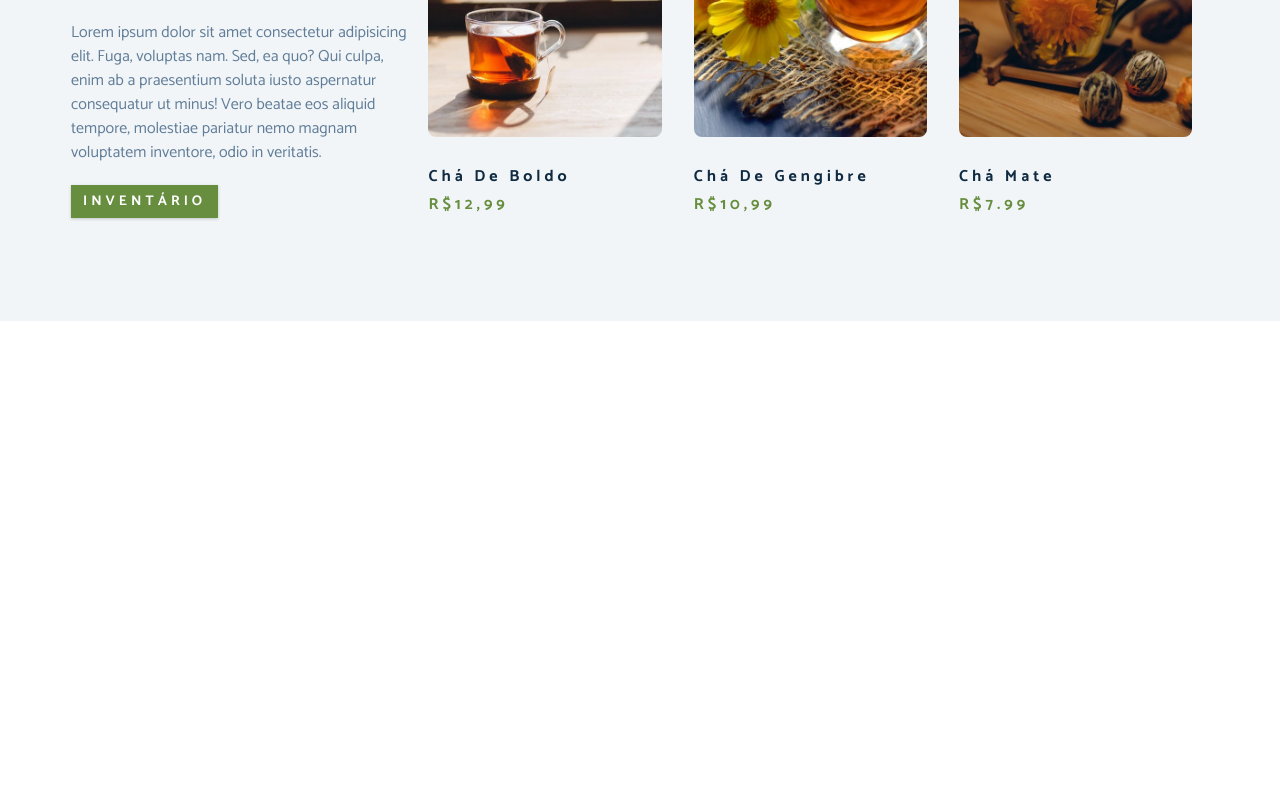
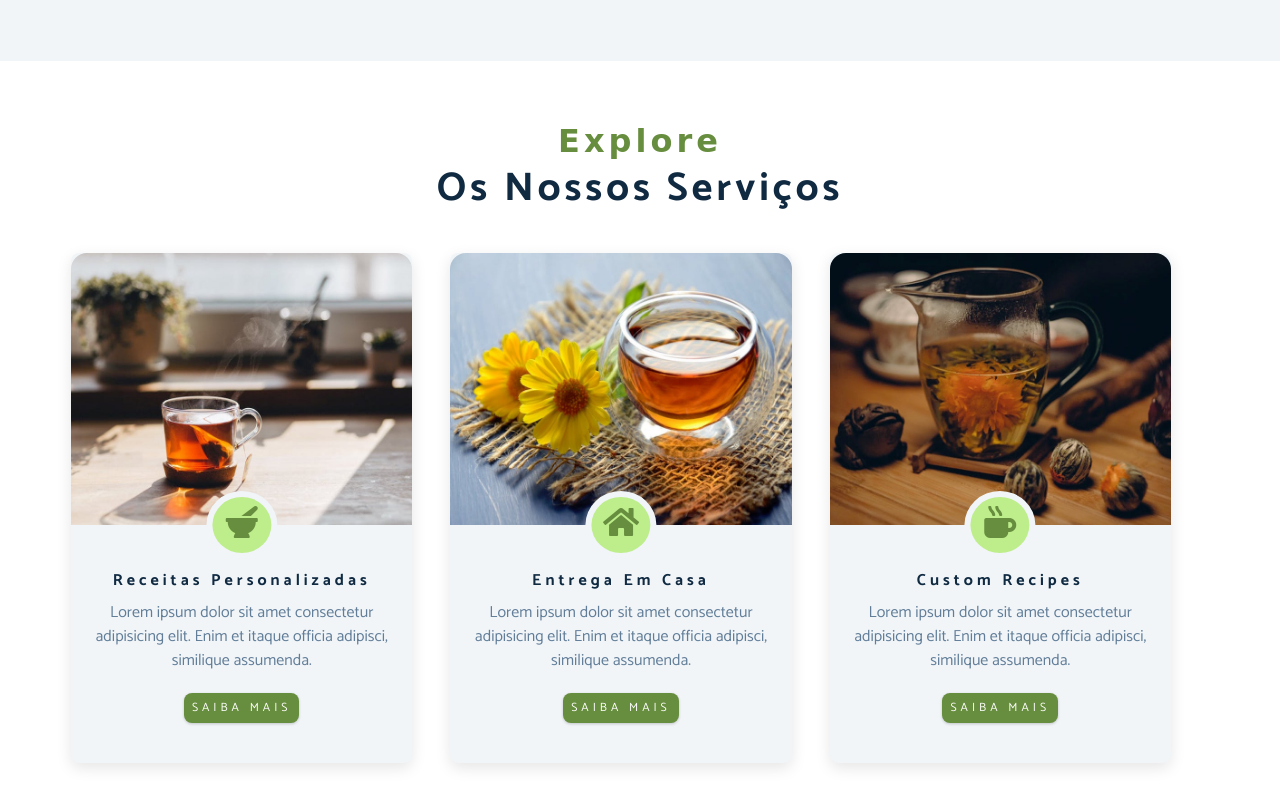
Before and after one commit to daniel-espindola/tea-station, a plain HTML site: page index.html in a window 1280 px wide. Shown: the part 2082-2888 px from the top of the page. Before the commit the page ends 2403 px from the top, so only its background shows below. Drawn offline with Linux system fonts and the light colour scheme; a web font is replaced by a local one.

Commit message:
seção serviços finalizada

```diff
--- a/css/styles.css
+++ b/css/styles.css
@@ -225,13 +225,13 @@ p {
   }
 }
 
-@media screen and (min-width: 1200px) {
+@media screen and (min-width: 800px) {
   .skill {
     width: 50%;
   }
 }
 
-@media screen and (min-width: 1600px) {
+@media screen and (min-width: 1200px) {
   .skill {
     width: 25%;
   }
@@ -267,7 +267,7 @@ p {
 
 .about-picture-container:hover .about-picture {
   transform: scale(1.2);
-  opacity: 0.5;
+  opacity: 0.7;
 }
 
 .about-picture {
@@ -358,3 +358,83 @@ p {
     padding: 0 1rem;
   }
 }
+
+/*===============================Services===================================*/
+
+.services-title {
+  margin-top: 4rem;
+  margin-bottom: -4rem;
+  text-align: center;
+}
+
+.service-card {
+  margin: 2rem 0;
+  background-color: var(--clr-grey-10);
+  border-radius: var(--radius);
+  box-shadow: 0 5px 15px rgb(0, 0, 0, 0.1);
+  transition: var(--transition);
+}
+
+.service-card:hover {
+  box-shadow: 0 5px 15px rgb(0, 0, 0, 0.2);
+  transform: scale(1.02);
+}
+
+.service-info {
+  text-align: center;
+  padding-top: 4rem;
+  padding: 3rem 1rem 2.5rem 1rem;
+}
+
+.services-btn {
+  border-radius: var(--radius);
+  font-size: 0.75rem;
+  font-weight: 400;
+  padding: 0.375rem 0.5rem;
+  margin-top: 1.25rem;
+}
+
+.services-image-container {
+  position: relative;
+}
+
+.service-image {
+  height: 17rem;
+  object-fit: cover;
+  border-radius: 1rem 1rem 0 0;
+}
+
+.service-icon {
+  color: var(--clr-primary);
+  font-size: 2rem;
+  background-color: var(--clr-primary-light);
+  border-radius: 50%;
+  position: absolute;
+  display: inline-block;
+  padding: 0.25rem 0.6rem;
+  left: 50%;
+  bottom: 0px;
+  transform: translate(-50%, 50%);
+  border: solid 0.375rem var(--clr-grey-10);
+}
+
+.service-info p {
+  color: var(--clr-grey-5);
+  max-width: 20rem;
+  margin: 0 auto;
+}
+
+@media screen and (min-width: 765px) {
+  .service-card {
+    float: left;
+    width: 45%;
+    margin-right: 5%;
+  }
+}
+@media screen and (min-width: 986px) {
+  .service-card {
+    float: left;
+    width: 30%;
+    margin-right: 3.33%;
+  }
+}
--- a/index.html
+++ b/index.html
@@ -5,7 +5,7 @@
   <meta charset="UTF-8" />
   <meta name="viewport" content="width=device-width, initial-scale=1.0" />
   <meta http-equiv="X-UA-Compatible" content="ie=edge" />
-  <title>Tea Station || Home</title>
+  <title>Estação do Chá</title>
   <!-- font-awesome -->
   <link rel="stylesheet" href="./fontawesome-free-5.12.1-web/css/all.min.css" />
   <!-- custom css -->
@@ -132,6 +132,62 @@
     </div>
   </section>
   <!----------------------------------------------------- end of products --------------------------------------------------------->
+  <!----------------------------------------------------- services --------------------------------------------------------->
+  <section class="services">
+    <div class="section-title services-title">
+      <h3>explore</h3>
+      <h2>os nossos serviços</h2>
+    </div>
+    <div class="section-center clearfix">
+      <!-- um serviço -->
+      <article class="service-card">
+        <div class="services-image-container">
+          <img src="./images/product-1.jpeg" alt="" class="service-image">
+          <span class="service-icon"><i class="fas fa-mortar-pestle fa-fw"></i></span>
+        </div>
+        <div class="service-info">
+          <h4>receitas personalizadas</h4>
+          <p>Lorem ipsum dolor sit amet consectetur adipisicing elit. Enim et itaque officia
+            adipisci, similique
+            assumenda.</p>
+          <a href="products.html" class="btn services-btn">saiba mais</a>
+        </div>
+      </article>
+      <!-- fim do serviço -->
+      <!-- um serviço -->
+      <article class="service-card">
+        <div class="services-image-container">
+          <img src="./images/product-2.jpeg" alt="" class="service-image">
+
+          <span class="service-icon"><i class="fas fa-home fa-fw"></i></span>
+        </div>
+        <div class="service-info">
+          <h4>Entrega em casa</h4>
+          <p>Lorem ipsum dolor sit amet consectetur adipisicing elit. Enim et itaque officia adipisci,
+            similique
+            assumenda.</p>
+          <a href="products.html" class="btn services-btn">saiba mais</a>
+        </div>
+      </article>
+      <!-- fim do serviço -->
+      <!-- um serviço -->
+      <article class="service-card">
+        <div class="services-image-container">
+          <img src="./images/product-3.jpeg" alt="" class="service-image">
+          <span class="service-icon"><i class="fas fa-mug-hot fa-fw"></i></span>
+        </div>
+        <div class="service-info">
+          <h4>custom recipes</h4>
+          <p>Lorem ipsum dolor sit amet consectetur adipisicing elit. Enim et itaque officia adipisci,
+            similique
+            assumenda.</p>
+          <a href="products.html" class="btn services-btn">saiba mais</a>
+        </div>
+      </article>
+      <!-- fim do serviço -->
+    </div>
+  </section>
+  <!----------------------------------------------------- end of services--------------------------------------------------------->
   <script src="app.js"></script>
 </body>
 
```
